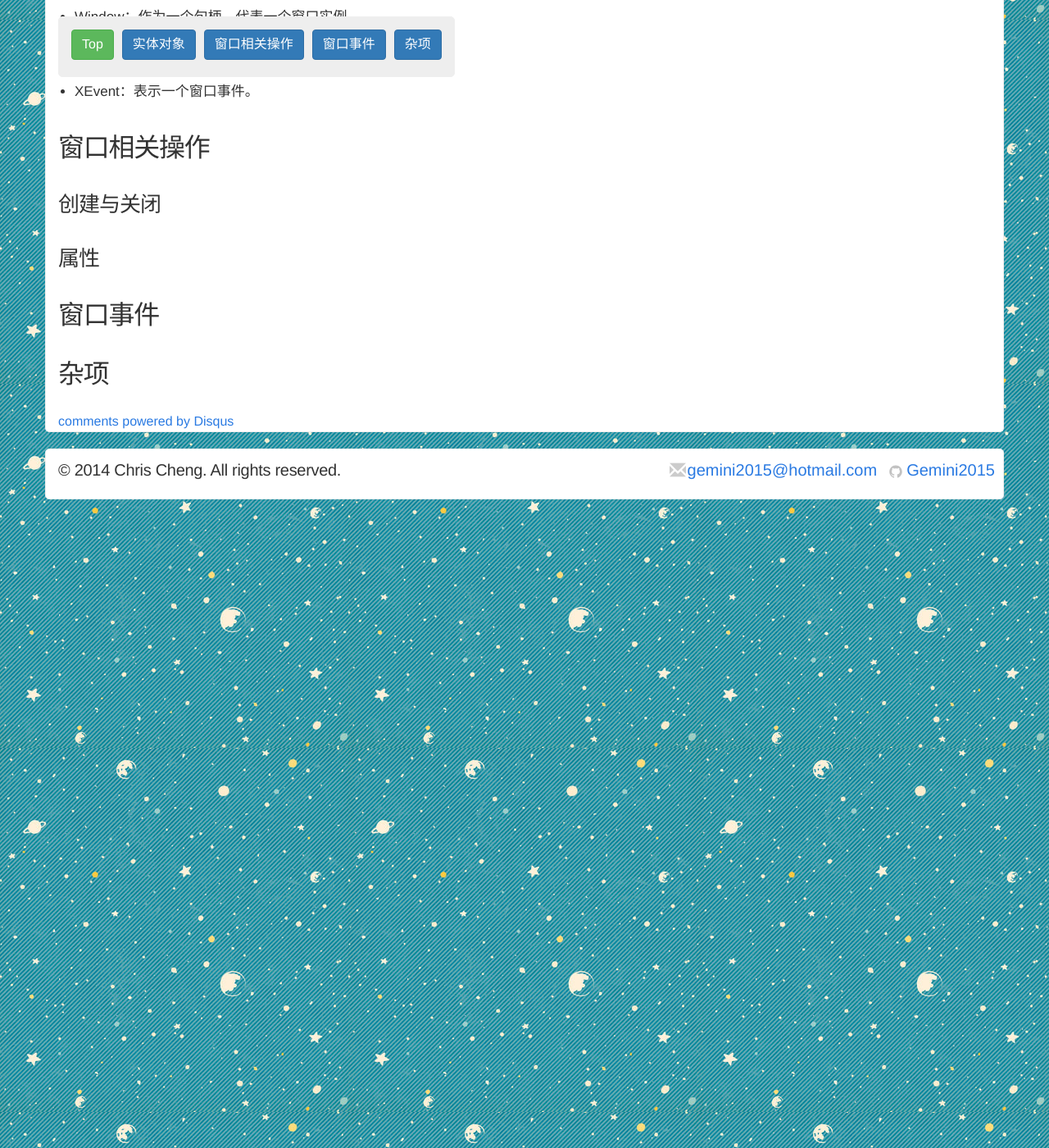
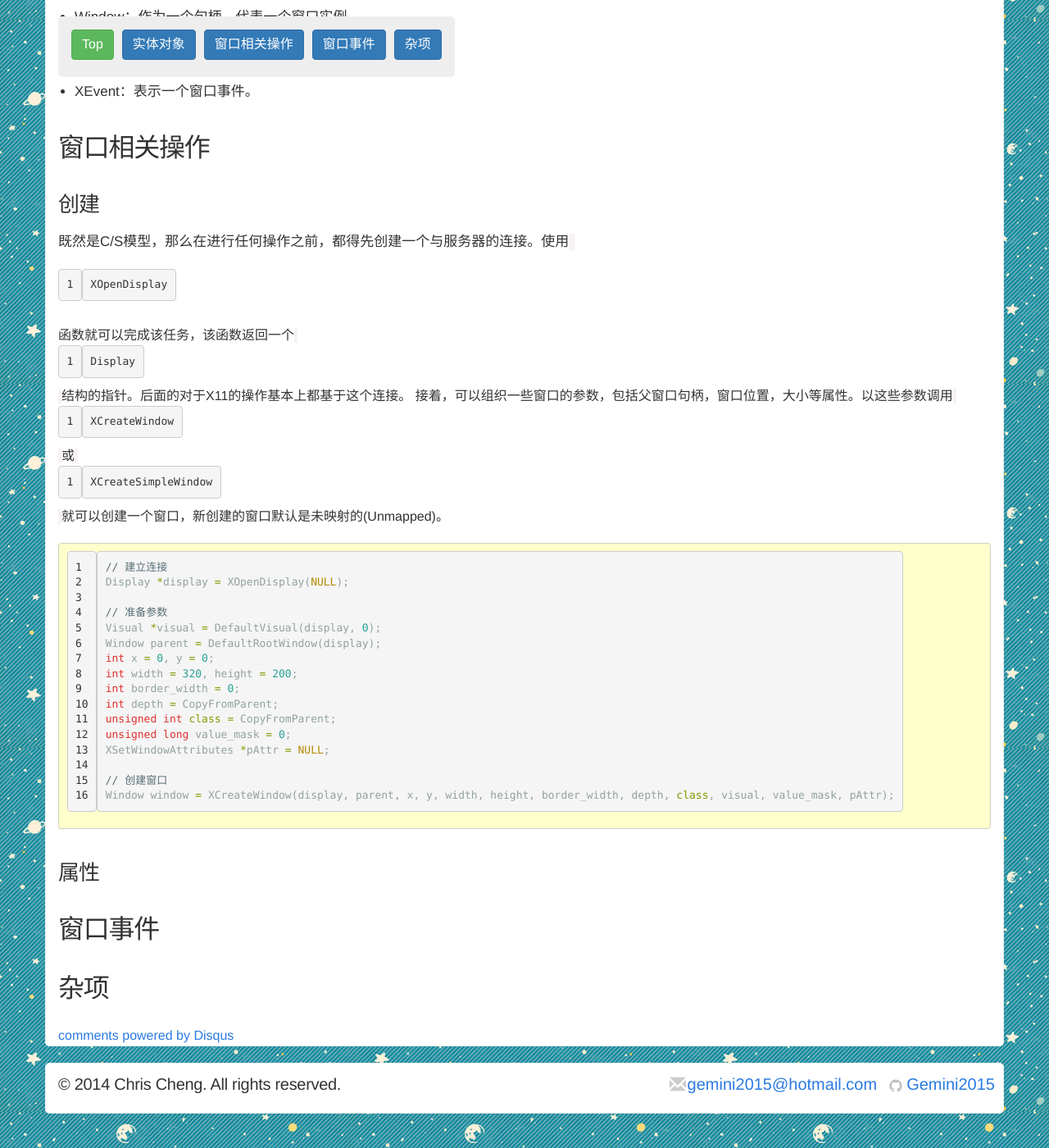
Before and after one commit to Gemini2015/gemini2015.github.io, a Jekyll site: the page built from _posts/2015-03-11-about-X11.markdown, in a window 1280 px wide and 1400 px high, scrolled down 864 px. Shown: the whole window at 82% size. Built offline with Jekyll 4.4.1, drawn with Linux system fonts in a browser that asks for light colours; nearby versions of some CDN libraries; comment, search, counter and statistics services are not loaded.

Commit message:
更新about x11 创建窗口

````diff
--- a/_posts/2015-03-11-about-X11.markdown
+++ b/_posts/2015-03-11-about-X11.markdown
@@ -31,8 +31,28 @@ X Window系统是在Unix和类Unix系统上建立图形用户界面的标准工
 
 ## 窗口相关操作
 
+### 创建
+既然是C/S模型，那么在进行任何操作之前，都得先创建一个与服务器的连接。使用`XOpenDisplay`函数就可以完成该任务，该函数返回一个`Display`结构的指针。后面的对于X11的操作基本上都基于这个连接。
+接着，可以组织一些窗口的参数，包括父窗口句柄，窗口位置，大小等属性。以这些参数调用`XCreateWindow`或`XCreateSimpleWindow`就可以创建一个窗口，新创建的窗口默认是未映射的(Unmapped)。
 
-### 创建与关闭
+```
+// 建立连接
+Display *display = XOpenDisplay(NULL);
+
+// 准备参数
+Visual *visual = DefaultVisual(display, 0);
+Window parent = DefaultRootWindow(display);
+int x = 0, y = 0;
+int width = 320, height = 200;
+int border_width = 0;
+int depth = CopyFromParent;
+unsigned int class = CopyFromParent;
+unsigned long value_mask = 0;
+XSetWindowAttributes *pAttr = NULL;
+
+// 创建窗口
+Window window = XCreateWindow(display, parent, x, y, width, height, border_width, depth, class, visual, value_mask, pAttr);
+```
 
 ### 属性
 
````
